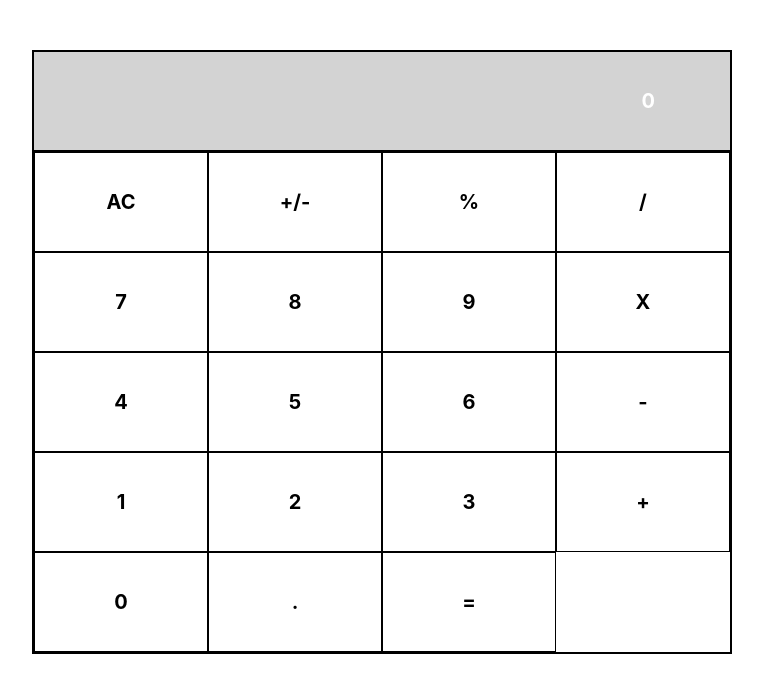
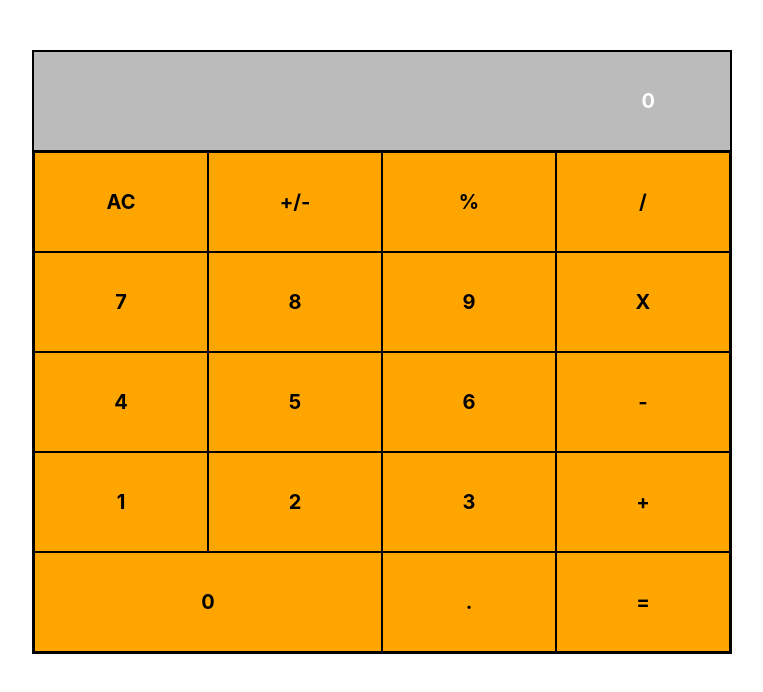
Before and after one commit to alvaropazz/react-calculator, a React (Create React App) app: page / in a window 1280 px wide. Shown: the top 692 px of the page, without its empty margins (258-1021 px from the left). Built offline with nearby package versions, Linux system fonts and the light colour scheme.

Commit message:
REFACTOR CODE INTO ES6 SYNTAX, ADD COLOR AND WIDTH PROPS TO BUTTON COMPONENT"

```diff
--- a/src/components/App.css
+++ b/src/components/App.css
@@ -4,5 +4,4 @@
   flex-direction: column;
   border: 1px solid black;
   margin: 50px auto auto auto;
-
 }
--- a/src/components/App.js
+++ b/src/components/App.js
@@ -3,13 +3,11 @@ import './App.css';
 import Display from './Display';
 import ButtonPanel from './ButtonPanel';
 
-function App() {
-  return (
-    <div className="app">
-      <Display />
-      <ButtonPanel />
-    </div>
-  );
-}
+const App = () => (
+  <div className="app">
+    <Display />
+    <ButtonPanel />
+  </div>
+);
 
 export default App;
--- a/src/components/Button.css
+++ b/src/components/Button.css
@@ -1,5 +1,4 @@
 .button {
-  flex-basis: 25%;
   border: 1px solid black;
   font-weight: bold;
   display: flex;
--- a/src/components/Button.js
+++ b/src/components/Button.js
@@ -2,17 +2,48 @@ import React from 'react';
 import PropTypes from 'prop-types';
 import './Button.css';
 
-function Button(props) {
+const Button = props => {
   const { name } = props;
+  const { color } = props;
+  const { wide } = props;
+  const wideStyle = {
+    backgroundColor: color,
+    flexBasis: '50%',
+  };
+  const normalStyle = {
+    backgroundColor: color,
+    flexBasis: '25%',
+  };
   return (
-    <div className="button">
-      {name}
-    </div>
+    wide
+      ? (
+        <div
+          className="button"
+          style={wideStyle}
+        >
+          {name}
+        </div>
+      )
+      : (
+        <div
+          className="button"
+          style={normalStyle}
+        >
+          {name}
+        </div>
+      )
   );
-}
+};
 
 Button.propTypes = {
   name: PropTypes.string.isRequired,
+  color: PropTypes.string,
+  wide: PropTypes.bool,
+};
+
+Button.defaultProps = {
+  color: 'orange',
+  wide: false,
 };
 
 export default Button;
--- a/src/components/ButtonPanel.js
+++ b/src/components/ButtonPanel.js
@@ -2,8 +2,7 @@ import React from 'react';
 import Button from './Button';
 import './ButtonPanel.css';
 
-function ButtonPanel() {
-  return (
+const ButtonPanel = () => (
   <div className="buttonPanel">
     <div className="button_group">
       <Button name="AC" />
@@ -30,12 +29,11 @@ function ButtonPanel() {
       <Button name="+" />
     </div>
     <div className="button_group">
-        <Button name="0" />
+      <Button name="0" wide />
       <Button name="." />
       <Button name="=" />
     </div>
   </div>
 );
-}
 
 export default ButtonPanel;
--- a/src/components/Display.css
+++ b/src/components/Display.css
@@ -1,7 +1,7 @@
 .display {
   text-align: center;
   border: 1px solid black;
-  background-color: lightgrey;
+  background-color: #bbb;
   height: 100px;
   color: white;
   font-weight: bold;
--- a/src/components/Display.js
+++ b/src/components/Display.js
@@ -2,14 +2,14 @@ import React from 'react';
 import PropTypes from 'prop-types';
 import './Display.css';
 
-function Display(props) {
+const Display = props => {
   const { result } = props;
   return (
     <div className="display">
       <div>{result}</div>
     </div>
   );
-}
+};
 
 Display.defaultProps = {
   result: '0',
--- a/src/index.css
+++ b/src/index.css
@@ -34,8 +34,10 @@ html {
   box-sizing: border-box;
 }
 
-*, *:before, *:after {
+*,
+*::before,
+*::after {
   -webkit-box-sizing: inherit;
   -moz-box-sizing: inherit;
   box-sizing: inherit;
-  }
+}
```
Also changed, not shown: src/components/ButtonPanel.css (line endings or trailing spaces). Lines whose indentation alone changed are shown as unchanged.
